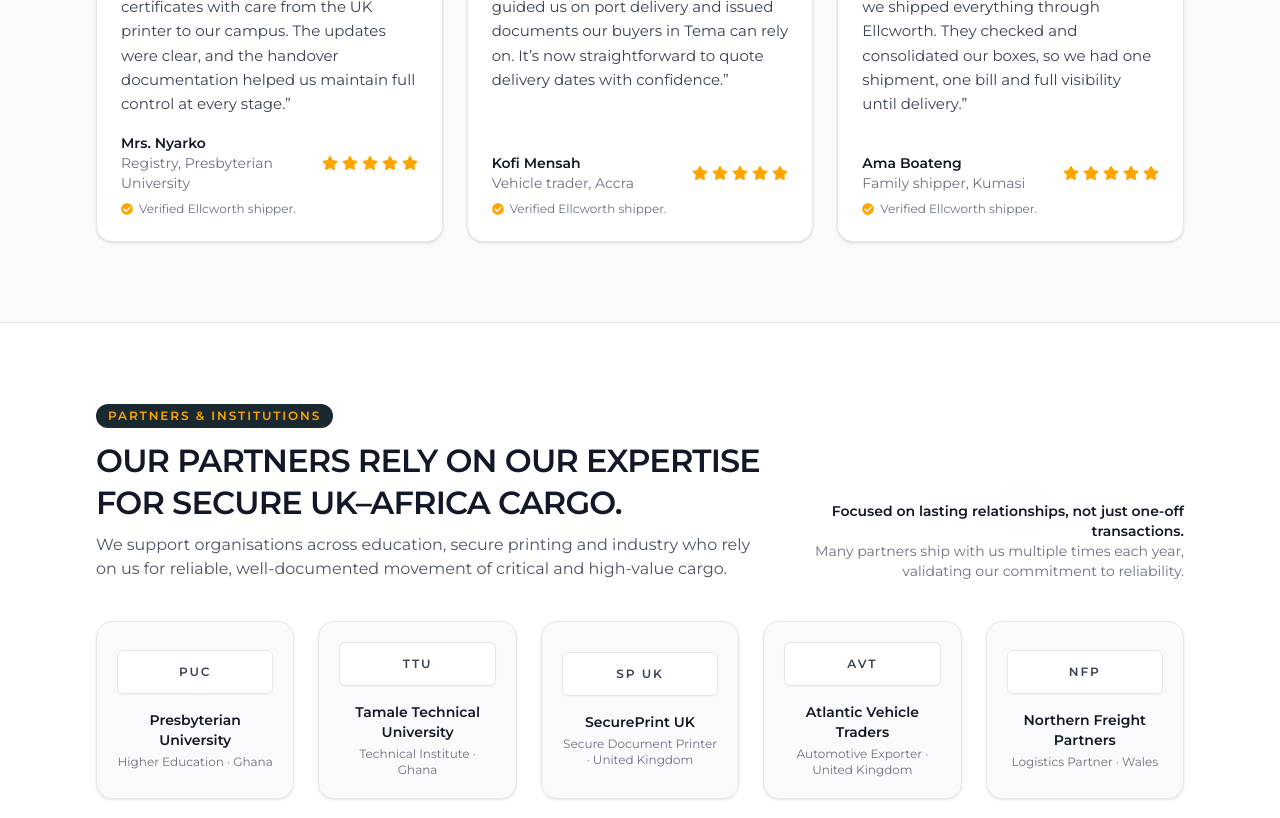
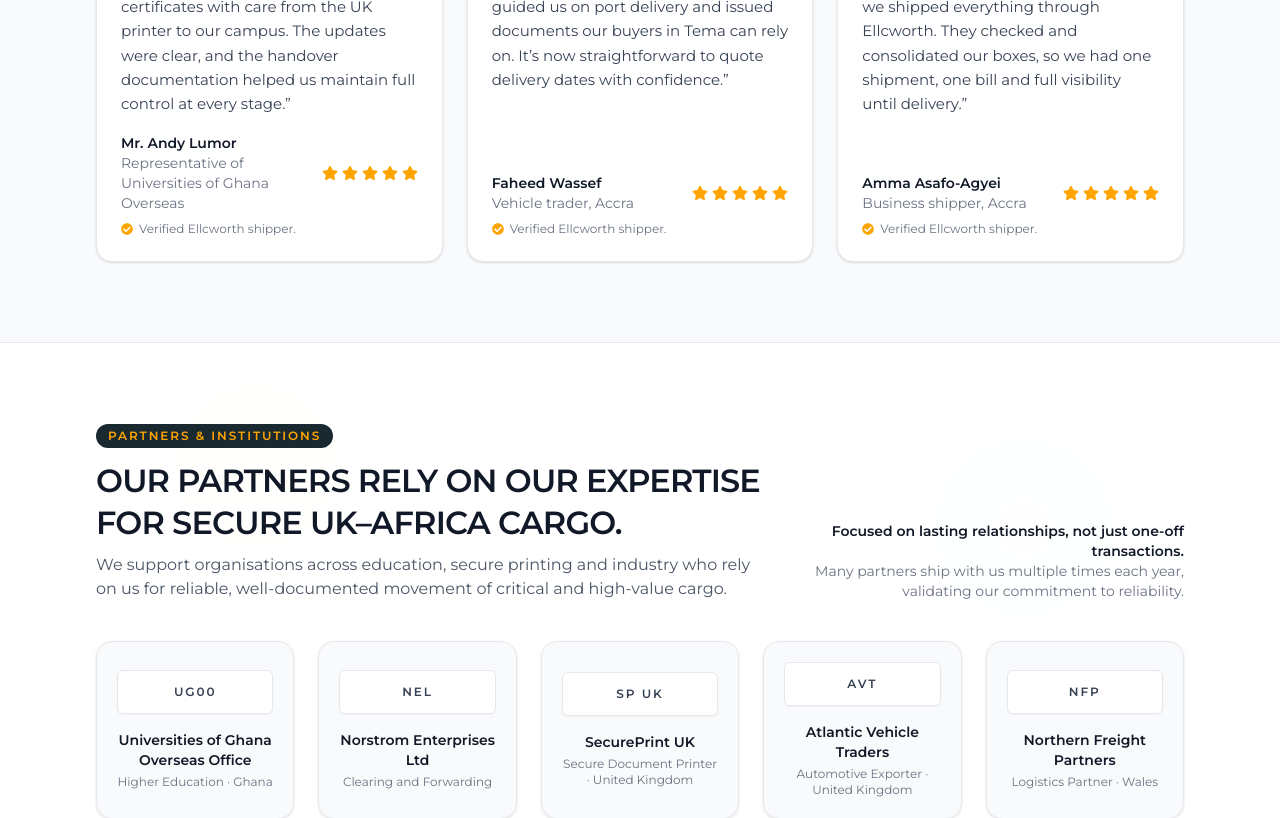
Before and after one commit to boatesj/ELX-Project, a React (Vite) app in the folder Frontend/: page / in a window 1280 px wide. Shown: the part 5400-6218 px from the top of the page. Built offline with nearby package versions, Linux system fonts and the light colour scheme; no server answers.

Commit message:
Frontend: polish testimonials and social proof names

```diff
--- a/Frontend/src/components/SocialProofBoard.jsx
+++ b/Frontend/src/components/SocialProofBoard.jsx
@@ -1,13 +1,13 @@
 const partners = [
   {
-    name: "Presbyterian University",
+    name: "Universities of Ghana Overseas Office",
     label: "Higher Education · Ghana",
-    short: "PUC",
+    short: "UG00",
   },
   {
-    name: "Tamale Technical University",
-    label: "Technical Institute · Ghana",
-    short: "TTU",
+    name: "Norstrom Enterprises Ltd",
+    label: "Clearing and Forwarding",
+    short: "NEL",
   },
   {
     name: "SecurePrint UK",
--- a/Frontend/src/components/TrustStories.jsx
+++ b/Frontend/src/components/TrustStories.jsx
@@ -11,11 +11,11 @@ const testimonials = [
     id: 1,
     icon: <FaUniversity className="text-lg" />,
     label: "Higher education",
-    title: "Secure documents for an African university",
+    title: "Secure documents for Ghanaian universities",
     quote:
       "Ellcworth handled our degree certificates with care from the UK printer to our campus. The updates were clear, and the handover documentation helped us maintain full control at every stage.",
-    name: "Mrs. Nyarko",
-    role: "Registry, Presbyterian University",
+    name: "Mr. Andy Lumor",
+    role: "Representative of Universities of Ghana Overseas",
     rating: 5,
   },
   {
@@ -25,19 +25,19 @@ const testimonials = [
     title: "RoRo shipment for a vehicle dealer",
     quote:
       "They confirmed sailing options, guided us on port delivery and issued documents our buyers in Tema can rely on. It’s now straightforward to quote delivery dates with confidence.",
-    name: "Kofi Mensah",
+    name: "Faheed Wassef",
     role: "Vehicle trader, Accra",
     rating: 5,
   },
   {
     id: 3,
     icon: <FaUserTie className="text-lg" />,
-    label: "Family shipper",
+    label: "Health Products shipper",
     title: "Personal effects, consolidated and tracked",
     quote:
       "Instead of sending multiple parcels, we shipped everything through Ellcworth. They checked and consolidated our boxes, so we had one shipment, one bill and full visibility until delivery.",
-    name: "Ama Boateng",
-    role: "Family shipper, Kumasi",
+    name: "Amma Asafo-Agyei",
+    role: "Business shipper, Accra",
     rating: 5,
   },
 ];
```
